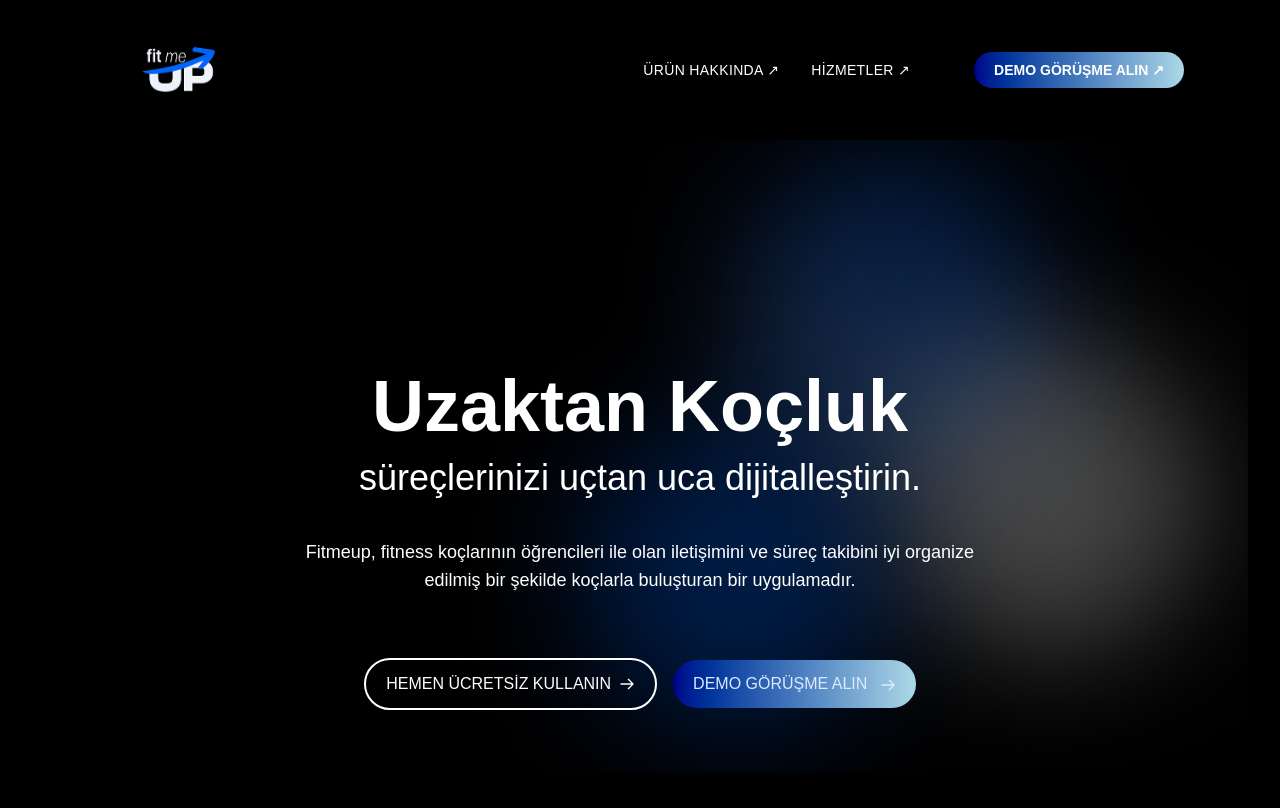
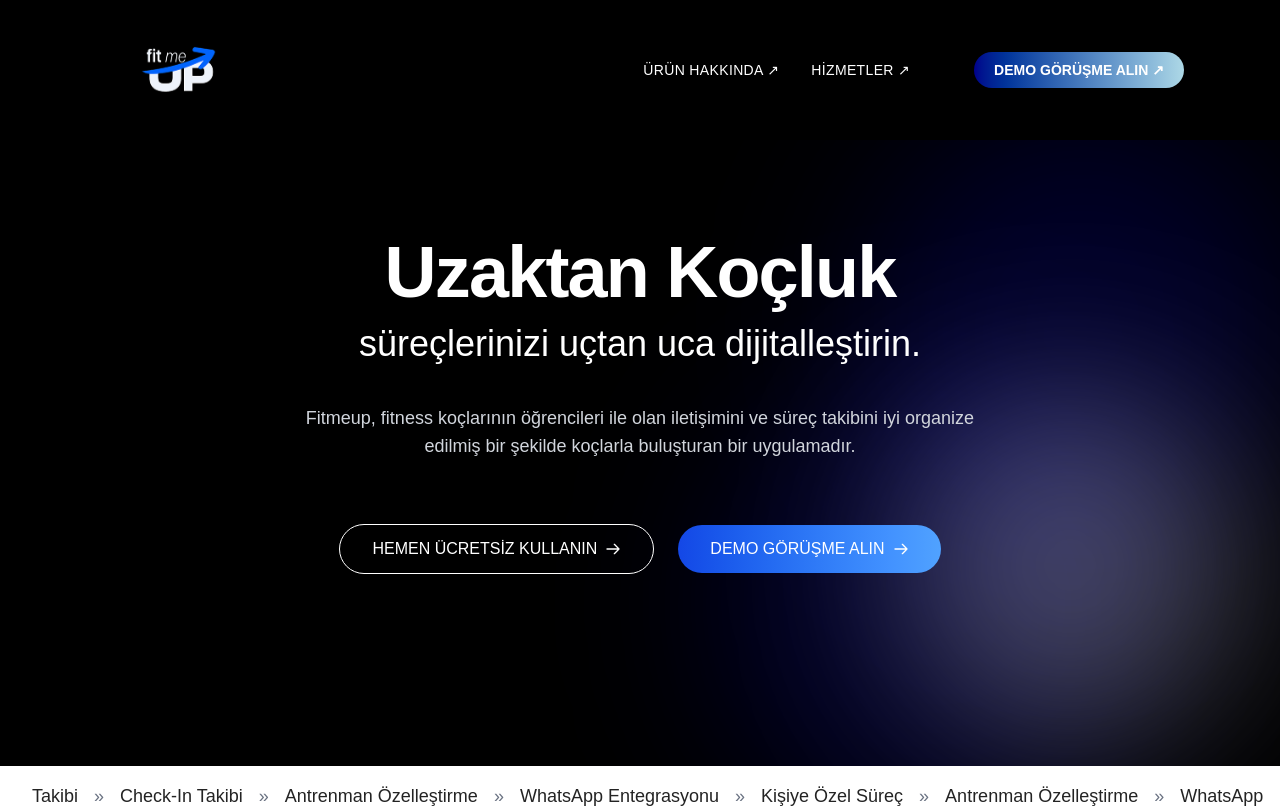
Before and after one commit to Emrehrz/fitmeup-landing, a Vue app: page / in a window 1280 px wide. Shown: the top 808 px of the page. Built offline with nearby package versions, Linux system fonts and the light colour scheme; the HTML template or start-up script is replaced by a standard one.

Commit message:
hero ve serit tasarim

```diff
--- a/src/App.vue
+++ b/src/App.vue
@@ -5,9 +5,9 @@ import TheFooter from './components/TheFooter.vue';
 </script>
 
 <template>
-  <div class="flex flex-col min-h-screen bg-[Black]">
+  <div class="flex flex-col min-h-screen max-w-screen bg-[Black]">
     <TheNavbar />
-    <main class="container mx-auto px-4 sm:px-6 lg:px-8 flex-grow">
+    <main class="w-full flex-grow">
       <RouterView />
     </main>
     <TheFooter />
--- /dev/null
+++ b/src/components/TagsTape.vue
@@ -0,0 +1,46 @@
+<template>
+  <div class="w-full bg-white text-black py-3 md:py-4 overflow-x-auto whitespace-nowrap">
+    <div class="container mx-auto px-4 md:px-8">
+      <div class="flex items-center space-x-2 md:space-x-4 text-sm md:text-base lg:text-lg">
+        <a href="#" class="hover:text-blue-600 transition-colors duration-200 font-medium">Takibi</a>
+        <span class="text-gray-500">»</span>
+
+        <a href="#" class="hover:text-blue-600 transition-colors duration-200 font-medium">Check-In Takibi</a>
+        <span class="text-gray-500">»</span>
+
+        <a href="#" class="hover:text-blue-600 transition-colors duration-200 font-medium">Antrenman Özelleştirme</a>
+        <span class="text-gray-500">»</span>
+
+        <a href="#" class="hover:text-blue-600 transition-colors duration-200 font-medium">WhatsApp Entegrasyonu</a>
+        <span class="text-gray-500">»</span>
+
+        <a href="#" class="hover:text-blue-600 transition-colors duration-200 font-medium">Kişiye Özel Süreç</a>
+        <span class="text-gray-500">»</span>
+
+        <a href="#" class="hover:text-blue-600 transition-colors duration-200 font-medium">Antrenman Özelleştirme</a>
+        <span class="text-gray-500">»</span>
+
+        <a href="#" class="hover:text-blue-600 transition-colors duration-200 font-medium">WhatsApp</a>
+      </div>
+    </div>
+  </div>
+</template>
+
+<style>
+/* Yatay kaydırma çubuğunu gizlemek için */
+.whitespace-nowrap::-webkit-scrollbar {
+  display: none;
+}
+
+.whitespace-nowrap {
+  scrollbar-width: none;
+  -ms-overflow-style: none;
+}
+
+@media (max-width: 640px) {
+  .whitespace-nowrap a {
+    padding-right: 0.5rem;
+    padding-left: 0.5rem;
+  }
+}
+</style>
--- a/src/components/TheHero.vue
+++ b/src/components/TheHero.vue
@@ -1,35 +1,36 @@
 <template>
-  <section class="relative w-full h-screen overflow-hidden">
-    <!-- Arka plan blur elementleri -->
-    <div class="absolute inset-0 w-full h-full">
-      <!-- Sağ üst blur efekti -->
-      <img src="../assets/img/blur.png" alt=""
-        class="absolute top-0 right-0 w-[808px] h-[633px] object-cover z-0 rounded-md" />
-
+  <section class="relative isolate px-6 h-auto py-20 md:py-24 overflow-hidden">
+    <!-- Arka plan blur elementleri - sağ tarafta konumlandırılmış -->
+    <div class="absolute inset-0 w-[30%] md:w-[55%] h-full ml-auto right-0 top-0">
+      <div class="blur-circle circle-1 bg-[Darkblue]/40"></div>
+      <div class="blur-circle circle-2 bg-gray-200/40"></div>
+      <div class="blur-circle circle-3 bg-[Darkblue]/40 "></div>
     </div>
 
-    <!-- Hero içeriği -->
-    <div class="container mx-auto px-4 md:px-24 relative z-10 h-full flex flex-col justify-center items-center">
+    <!-- Hero içeriği - container kaldırıldı, tam genişlik -->
+    <div
+      class="relative h-full flex flex-col justify-center text-center items-center pt-0 -mt-16 md:mt-0 md:pb-24 px-4 ">
       <!-- Ana başlık -->
-      <h1 class="text-4xl md:text-6xl lg:text-7xl font-bold text-center mb-2 md:mb-4">
+      <h1 class="text-5xl md:text-6xl lg:text-7xl font-bold tracking-tight text-center mb-2 md:mb-4">
         Uzaktan Koçluk
       </h1>
 
       <!-- Alt başlık -->
-      <p class="text-xl md:text-3xl lg:text-4xl text-center mb-6 md:mb-10">
+      <p class="text-xl md:text-3xl lg:text-4xl text-center mb-6 md:mb-10 font-light">
         süreçlerinizi uçtan uca dijitalleştirin.
       </p>
 
       <!-- Açıklama metni -->
-      <p class="text-center text-sm md:text-base lg:text-lg max-w-2xl mx-auto mb-10 md:mb-16">
+      <p class="text-center text-sm md:text-base lg:text-lg max-w-2xl mx-auto mb-10 md:mb-16 text-gray-300">
         Fitmeup, fitness koçlarının öğrencileri ile olan iletişimini ve süreç takibini
         iyi organize edilmiş bir şekilde koçlarla buluşturan bir uygulamadır.
       </p>
 
       <!-- Butonlar -->
-      <div class="flex flex-col md:flex-row items-center space-y-4 md:space-y-0 md:space-x-4">
+      <div
+        class="flex flex-col md:flex-row items-center space-y-4 md:space-y-0 md:space-x-6 text-xs md:text-sm lg:text-base">
         <a href="#"
-          class="px-5 py-3 rounded-full border-2 border-white text-white hover:bg-white hover:text-black transition-colors duration-300 flex items-center">
+          class="px-8 py-3 rounded-full border border-white  hover:bg-white hover:text-black transition-colors duration-300 flex items-center">
           HEMEN ÜCRETSİZ KULLANIN
           <svg xmlns="http://www.w3.org/2000/svg" class="h-4 w-4 ml-2" fill="none" viewBox="0 0 24 24"
             stroke="currentColor">
@@ -38,9 +39,9 @@
         </a>
 
         <a href="#"
-          class="px-5 py-3 rounded-full bg-gradient-to-r from-[Darkblue] to-[LightBlue] text-[Lighterblue] text-blue-100 hover:opacity-90 transition-opacity duration-300">
+          class="px-8 py-3 rounded-full bg-gradient-to-r from-blue-700 to-blue-400 hover:opacity-90 transition-opacity duration-300 flex items-center">
           DEMO GÖRÜŞME ALIN
-          <svg xmlns="http://www.w3.org/2000/svg" class="h-4 w-4 ml-2 inline" fill="none" viewBox="0 0 24 24"
+          <svg xmlns="http://www.w3.org/2000/svg" class="h-4 w-4 ml-2" fill="none" viewBox="0 0 24 24"
             stroke="currentColor">
             <path stroke-linecap="round" stroke-linejoin="round" stroke-width="2" d="M14 5l7 7m0 0l-7 7m7-7H3" />
           </svg>
@@ -50,10 +51,79 @@
   </section>
 </template>
 
-<script setup>
-// Hero component için herhangi bir script gerekmiyor
-</script>
+<style>
+.blur-circle {
+  position: absolute;
+  border-radius: 50%;
+  filter: blur(80px);
+  opacity: 0.7;
+  mix-blend-mode: screen;
+}
 
-<style scoped>
-/* Özel stillemeler buraya eklenebilir */
+.circle-1 {
+  width: 300px;
+  height: 300px;
+  bottom: -10%;
+  left: 10%;
+}
+
+.circle-2 {
+  width: 250px;
+  height: 250px;
+  top: 40%;
+  right: 5%;
+}
+
+.circle-3 {
+  width: 300px;
+  height: 300px;
+  top: -5%;
+  left: 30%;
+}
+
+@media (min-width: 768px) {
+  .circle-1 {
+    width: 200px;
+    height: 200px;
+    bottom: -10%;
+    left: 15%;
+  }
+
+  .circle-2 {
+    width: 180px;
+    height: 180px;
+    top: 35%;
+    right: 10%;
+  }
+
+  .circle-3 {
+    width: 200px;
+    height: 200px;
+    top: -5%;
+    left: 35%;
+  }
+}
+
+@media (min-width: 1024px) {
+  .circle-1 {
+    width: 450px;
+    height: 450px;
+    bottom: -10%;
+    left: 20%;
+  }
+
+  .circle-2 {
+    width: 350px;
+    height: 350px;
+    top: 40%;
+    right: 5%;
+  }
+
+  .circle-3 {
+    width: 450px;
+    height: 450px;
+    top: -5%;
+    left: 40%;
+  }
+}
 </style>
--- /dev/null
+++ b/src/components/TheHero1.vue
@@ -0,0 +1,71 @@
+<template>
+  <section class="relative isolate px-6 lg:px-8 overflow-hidden ">
+    <!-- Arka plan blur elementleri -->
+    <div class="absolute inset-x-0 -top-40 -z-10 transform-gpu overflow-hidden blur-3xl sm:-top-80" aria-hidden="true">
+      <div
+        class="relative left-[calc(50%+3rem)] aspect-[1155/678] w-[36.125rem] -translate-x-1/2 bg-gradient-to-tr from-blue-600 to-blue-400 opacity-30 sm:left-[calc(50%+15rem)] sm:w-[72.1875rem]"
+        style="clip-path: polygon(74.1% 44.1%, 100% 61.6%, 97.5% 26.9%, 85.5% 0.1%, 80.7% 2%, 72.5% 32.5%, 60.2% 62.4%, 52.4% 68.1%, 47.5% 58.3%, 45.2% 34.5%, 27.5% 76.7%, 0.1% 64.9%, 17.9% 100%, 27.6% 76.8%, 76.1% 97.7%, 74.1% 44.1%)">
+      </div>
+    </div>
+
+    <!-- Ana içerik bölümü -->
+    <div class="mx-auto max-w-5xl py-32 sm:py-40 lg:py-48">
+      <div class="text-center">
+        <!-- Ana başlık -->
+        <h1 class="text-5xl font-bold tracking-tight text-balance text-white sm:text-6xl lg:text-7xl">
+          Uzaktan Koçluk
+        </h1>
+
+        <!-- Alt başlık -->
+        <p class="mt-4 text-2xl font-light text-balance tracking-wide text-white sm:text-3xl lg:text-4xl">
+          süreçlerinizi uçtan uca dijitalleştirin.
+        </p>
+
+        <!-- Açıklama metni -->
+        <p class="mt-8 text-base text-pretty text-gray-300 mx-auto max-w-2xl sm:text-lg">
+          Fitmeup, fitness koçlarının öğrencileri ile olan iletişimini ve süreç takibini
+          iyi organize edilmiş bir şekilde koçlarla buluşturan bir uygulamadır.
+        </p>
+
+        <!-- Butonlar -->
+        <div class="mt-12 flex items-center justify-center gap-x-6 flex-col sm:flex-row space-y-4 sm:space-y-0">
+          <a href="#"
+            class="rounded-full px-8 py-3.5 text-sm font-medium text-white border border-white hover:bg-white hover:text-black transition-colors duration-300 flex items-center">
+            HEMEN ÜCRETSİZ KULLANIN
+            <svg xmlns="http://www.w3.org/2000/svg" class="h-4 w-4 ml-2" fill="none" viewBox="0 0 24 24"
+              stroke="currentColor">
+              <path stroke-linecap="round" stroke-linejoin="round" stroke-width="2" d="M14 5l7 7m0 0l-7 7m7-7H3" />
+            </svg>
+          </a>
+
+          <a href="#"
+            class="rounded-full px-8 py-3.5 text-sm font-medium text-white bg-gradient-to-r from-blue-700 to-blue-400 hover:opacity-90 transition-opacity duration-300 flex items-center">
+            DEMO GÖRÜŞME ALIN
+            <svg xmlns="http://www.w3.org/2000/svg" class="h-4 w-4 ml-2" fill="none" viewBox="0 0 24 24"
+              stroke="currentColor">
+              <path stroke-linecap="round" stroke-linejoin="round" stroke-width="2" d="M14 5l7 7m0 0l-7 7m7-7H3" />
+            </svg>
+          </a>
+        </div>
+      </div>
+    </div>
+
+    <!-- Alt blur efekti -->
+    <div
+      class="absolute inset-x-0 top-[calc(100%-13rem)] -z-10 transform-gpu overflow-hidden blur-3xl sm:top-[calc(100%-30rem)]"
+      aria-hidden="true">
+      <div
+        class="relative left-[calc(50%-3rem)] aspect-[1155/678] w-[36.125rem] -translate-x-1/2 bg-gradient-to-tr from-blue-700 to-blue-500 opacity-30 sm:left-[calc(50%-36rem)] sm:w-[72.1875rem]"
+        style="clip-path: polygon(74.1% 44.1%, 100% 61.6%, 97.5% 26.9%, 85.5% 0.1%, 80.7% 2%, 72.5% 32.5%, 60.2% 62.4%, 52.4% 68.1%, 47.5% 58.3%, 45.2% 34.5%, 27.5% 76.7%, 0.1% 64.9%, 17.9% 100%, 27.6% 76.8%, 76.1% 97.7%, 74.1% 44.1%)">
+      </div>
+    </div>
+  </section>
+</template>
+
+<script setup>
+// Hero component için herhangi bir script gerekmiyor
+</script>
+
+<style scoped>
+/* Özel stillemeler gerekiyorsa buraya ekleyebilirsiniz */
+</style>
--- a/src/views/HomeView.vue
+++ b/src/views/HomeView.vue
@@ -1,8 +1,9 @@
 <script setup lang="ts">
 import TheHero from '@/components/TheHero.vue';
-
+import TagsTape from '@/components/TagsTape.vue';
 </script>
 
 <template>
   <TheHero />
+  <TagsTape />
 </template>
```
